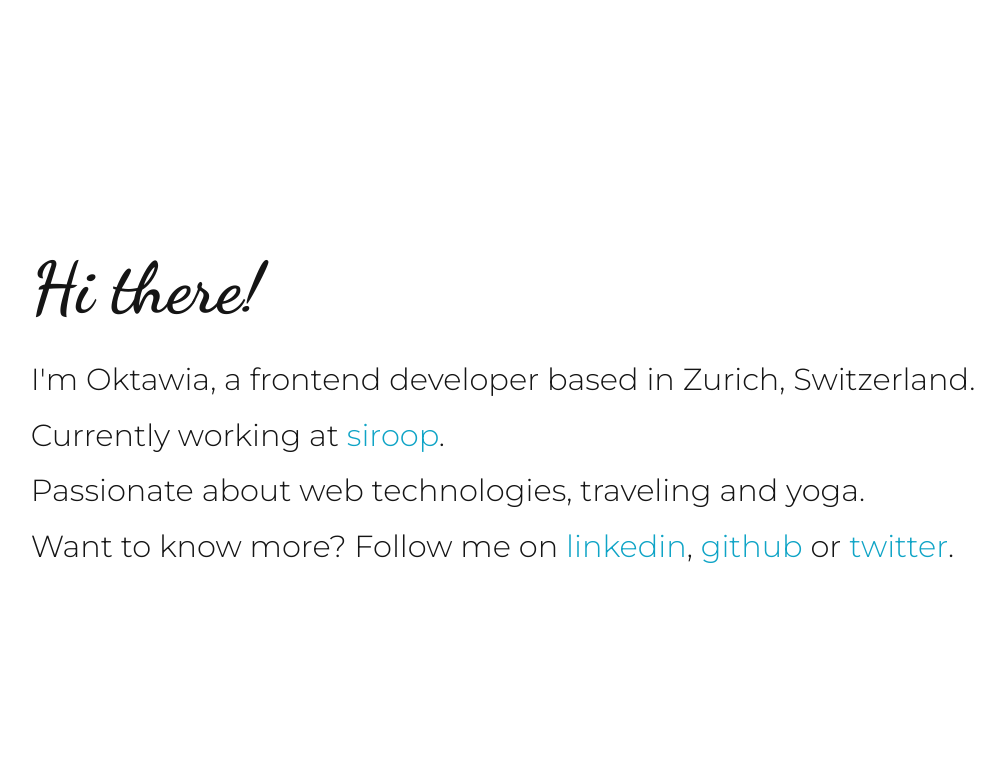
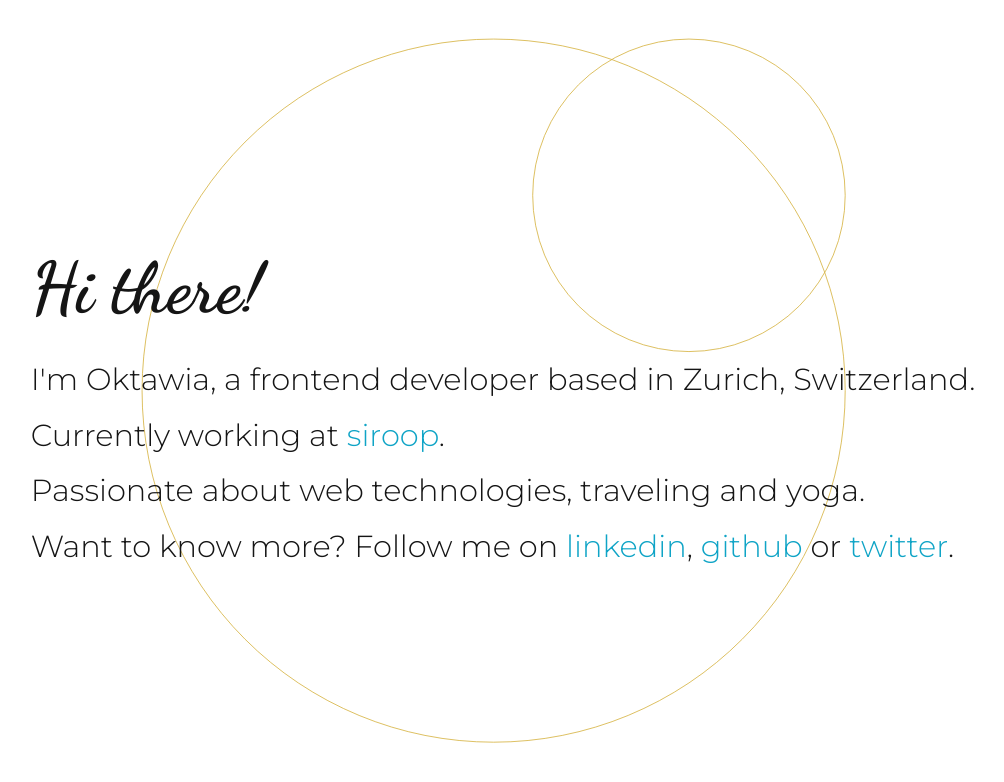
Before and after one commit to aiwatko/aiwatko.github.io, a website built with webpack: page src/index.html in a window 1280 px wide. Shown: the whole page, without its empty margins (137-1141 px from the left). Built offline with nearby package versions, Linux system fonts and the light colour scheme.

Commit message:
Add svg circle decoration

```diff
--- a/src/css/main.scss
+++ b/src/css/main.scss
@@ -1,6 +1,6 @@
 @import 'normalize';
 $black: #151515;
-$linkcolorlight: #e3c54e;
+$linkcolorlight: #D4AF37;
 $linkcolordark: #0fa4c6;
 
 html,
@@ -61,6 +61,7 @@ body {
 }
 
 .t-home {
+    position: relative;
     padding: 5%;
     height: 100%;
     display: flex;
@@ -68,6 +69,22 @@ body {
 
     @media screen and (min-width: 768px) {
         align-items: center;
+    }
+
+    &__graphics {
+        position: absolute;
+        top: 0;
+        height: 100%;
+        width: 100%;
+        z-index: -1;
+
+        &-svg {
+            position: absolute;
+            height: 100%;
+            width: 100%;
+            fill: transparent;
+            stroke: #D4AF37;
+        }
     }
 
     &__title {
--- a/src/index.html
+++ b/src/index.html
@@ -7,6 +7,14 @@
     </head>
     <body>
         <div class="t-home">
+            <div class="t-home__graphics">
+                <svg role="presentation" class="t-home__graphics-svg" viewBox="0 0 1024 1024">
+                    <circle cx="750" cy="250" r="200"></circle>
+                </svg>
+                <svg role="presentation" class="t-home__graphics-svg" viewBox="0 0 1024 1024">
+                        <circle cx="500" cy="500" r="450"></circle>
+                    </svg>
+            </div>
             <div class="t-home__content">
                     <h1 class="t-home__title">Hi there!</h1>
                     <p class="t-home__subtitle">
```
Also changed, not shown: index.html (+1 -1 lines), main.css.
